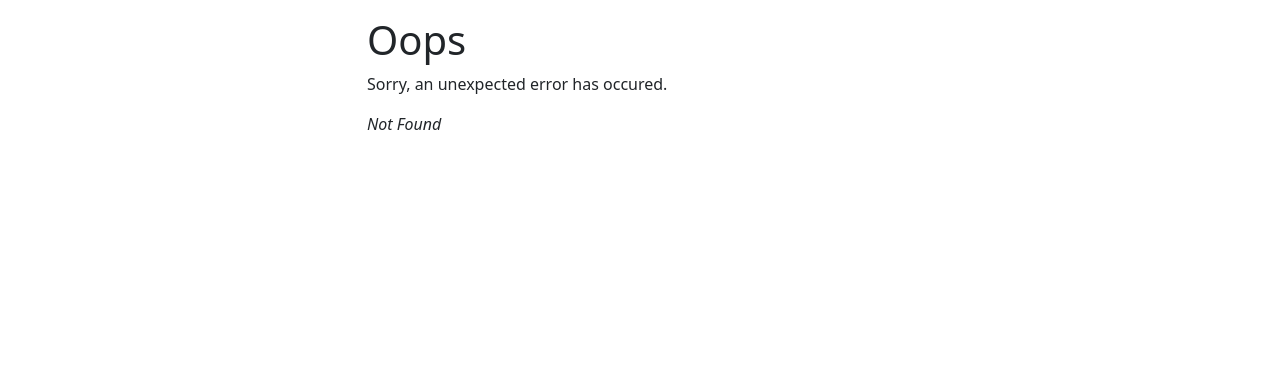
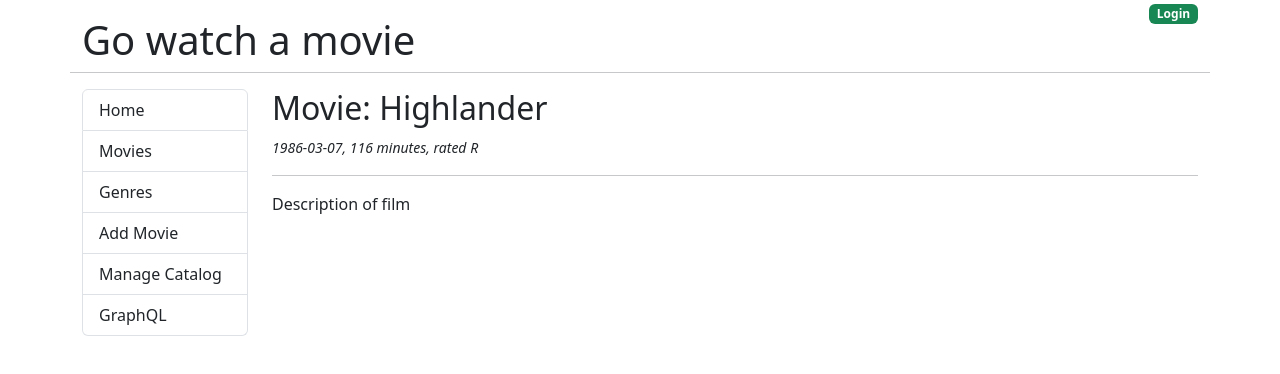
Before and after one commit to chrisarmitage/go-movies-front-end, a React (Create React App) app: page /movies/1 in a window 1280 px wide. Before the commit this address had no page. Shown: the top 374 px of the page. Built offline with nearby package versions, Linux system fonts and the light colour scheme.

Commit message:
Display a single mock movie

```diff
--- a/src/components/Movie.js
+++ b/src/components/Movie.js
@@ -1,9 +1,46 @@
+import { useEffect, useState } from "react"
+import { useParams } from "react-router-dom"
+
 const Movie = () => {
+    const [ movie, setMovie] = useState({})
+
+    // id must match the route parameter
+    let { id } = useParams()
+
+    useEffect(() => {
+        let movies = [
+            {
+                id: 1,
+                title: "Highlander",
+                release_date: "1986-03-07",
+                runtime: 116,
+                mpaa_rating: "R",
+                description: "Description of film",
+            },
+            {
+                id: 2,
+                title: "Raiders of the Lost Ark",
+                release_date: "1981-06-12",
+                runtime: 115,
+                mpaa_rating: "PG-13",
+                description: "Description of film",
+            },
+        ]
+
+        const movie = movies.find(movie => {
+            return movie.id == id
+        })
+
+        setMovie(movie)
+    }, [id])
+
     return (
         <>
-            <div className="text-center">
-                <h2>Movie</h2>
+            <div>
+                <h2>Movie: {movie.title}</h2>
+                <small><em>{movie.release_date}, {movie.runtime} minutes, rated {movie.mpaa_rating}</em></small>
                 <hr />
+                <p>{movie.description}</p>
             </div>
         </>
     )
--- a/src/index.js
+++ b/src/index.js
@@ -10,6 +10,7 @@
 import Login from './components/Login';
 import ManageCatalog from './components/ManageCatalog';
 import Movies from './components/Movies';
+import Movie from './components/Movie';
 
 const router = createBrowserRouter([
   {
@@ -24,6 +25,10 @@
       {
         path: "/movies",
         element: <Movies />,
+      },
+      {
+        path: "/movies/:id",
+        element: <Movie />,
       },
       {
         path: "/genres",
```
